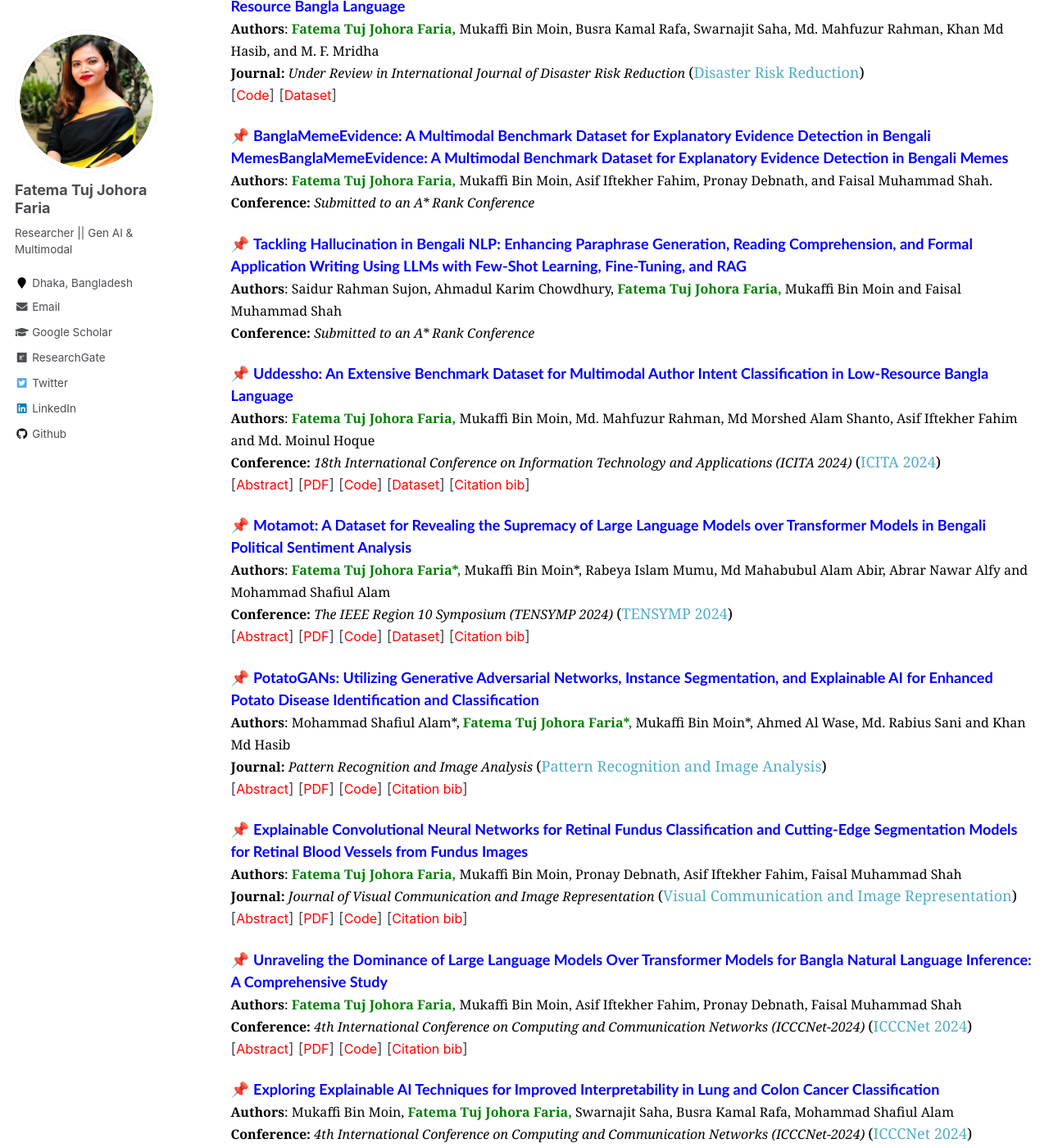
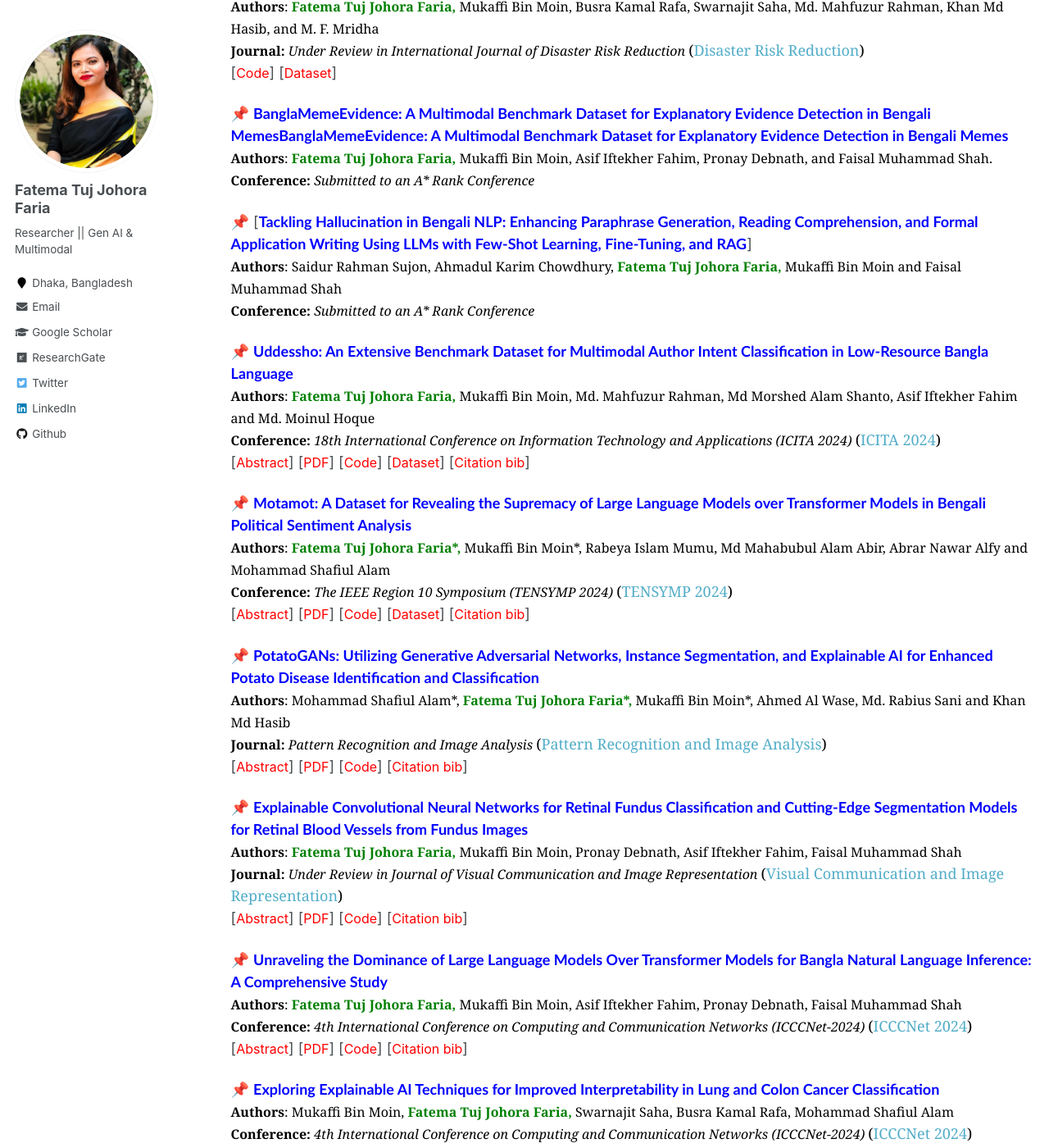
Before and after one commit to fatemafaria142/fatemafaria142.github.io, a Jekyll site: the page built from _pages/publications.md, in a window 1280 px wide and 1400 px high, scrolled down 758 px. Shown: the whole window at 82% size. Built offline with Jekyll 4.4.1, drawn with Linux system fonts in a browser that asks for light colours; some of the changed text lies outside the part shown.

Commit message:
Update publications.md

```diff
--- a/_pages/publications.md
+++ b/_pages/publications.md
@@ -17,10 +17,10 @@
 </span>
 <br>
 <span style="color:black;font-family:Georgia">
-	<font size="3"><strong>Journal:</strong><em> Under Review in MDPI Electronics </em></font>  ([Engineering Applications of Artificial Intelligence](https://www.mdpi.com/journal/electronics))
+	<font size="3"><strong>Journal:</strong><em> Under Review in MDPI Electronics </em></font>  ([Electronics](https://www.mdpi.com/journal/electronics))
 </span>
 <br>
-[[<span style ="color:red"><font size="3">Code</font></span>](https://github.com/fatemafaria142/MultiBanFakeDetect-An-Extensive-Benchmark-Dataset-for-Multimodal-Bangla-Fake-News-Detection)] [[<span style ="color:red"><font size="3">Dataset</font></span>](https://data.mendeley.com/datasets/k5pbz9795f/1)]
+<!-- [[<span style ="color:red"><font size="3">Code</font></span>](https://github.com/fatemafaria142/MultiBanFakeDetect-An-Extensive-Benchmark-Dataset-for-Multimodal-Bangla-Fake-News-Detection)] [[<span style ="color:red"><font size="3">Dataset</font></span>](https://data.mendeley.com/datasets/k5pbz9795f/1)] -->
 
 <!-- Paper 10 -->
 📌 [<span style="color:blue;font-family:Trebuchet MS;">**MultiBanFakeDetect: Integrating Advanced Fusion Techniques for Multimodal Detection of Bangla Fake News in Under-Resourced Contexts**</span>]()<br>
@@ -85,7 +85,7 @@
 
 
 <!-- Paper 07 -->
-📌 [<span style="color:blue;font-family:Trebuchet MS;">**Tackling Hallucination in Bengali NLP: Enhancing Paraphrase Generation, Reading Comprehension, and Formal Application Writing Using LLMs with Few-Shot Learning, Fine-Tuning, and RAG**</span>]()<br>
+📌 [<span style="color:blue;font-family:Trebuchet MS;">**Tackling Hallucination in Bengali NLP: Enhancing Paraphrase Generation, Reading Comprehension, and Formal Application Writing Using LLMs with Few-Shot Learning, Fine-Tuning, and RAG**</span>]<br>
 <span style="color:black;font-family:Georgia">
 	<font size="3"><strong>Authors</strong>: Saidur Rahman Sujon, Ahmadul Karim Chowdhury, <strong style="color:green">Fatema Tuj Johora Faria,</strong> Mukaffi Bin Moin and Faisal Muhammad Shah</font>
 </span>
@@ -229,7 +229,7 @@
 </span>
 <br>
 <span style="color:black;font-family:Georgia">
-	<font size="3"><strong>Journal:</strong><em> Journal of Visual Communication and Image Representation  </em></font> ([Visual Communication and Image Representation](https://www.sciencedirect.com/journal/journal-of-visual-communication-and-image-representation))
+	<font size="3"><strong>Journal:</strong><em> Under Review in Journal of Visual Communication and Image Representation  </em></font> ([Visual Communication and Image Representation](https://www.sciencedirect.com/journal/journal-of-visual-communication-and-image-representation))
 </span>
 <br>
 [<a style="color:red;" href="#" onclick="$('#Retina2024_abstract').toggle();return false;"><font size="3">Abstract</font></a>] [[<span style ="color:red"><font size="3">PDF</font></span>](https://arxiv.org/pdf/2405.07338)] [[<span style ="color:red"><font size="3">Code</font></span>](https://github.com/fatemafaria142/Retinal-Fundus-Classification-using-XAI-and-Segmentation)]  [<a style="color:red;" href="#" onclick="$('#Retina2024_bib').toggle();return false;"><font size="3">Citation bib</font></a>]
```
